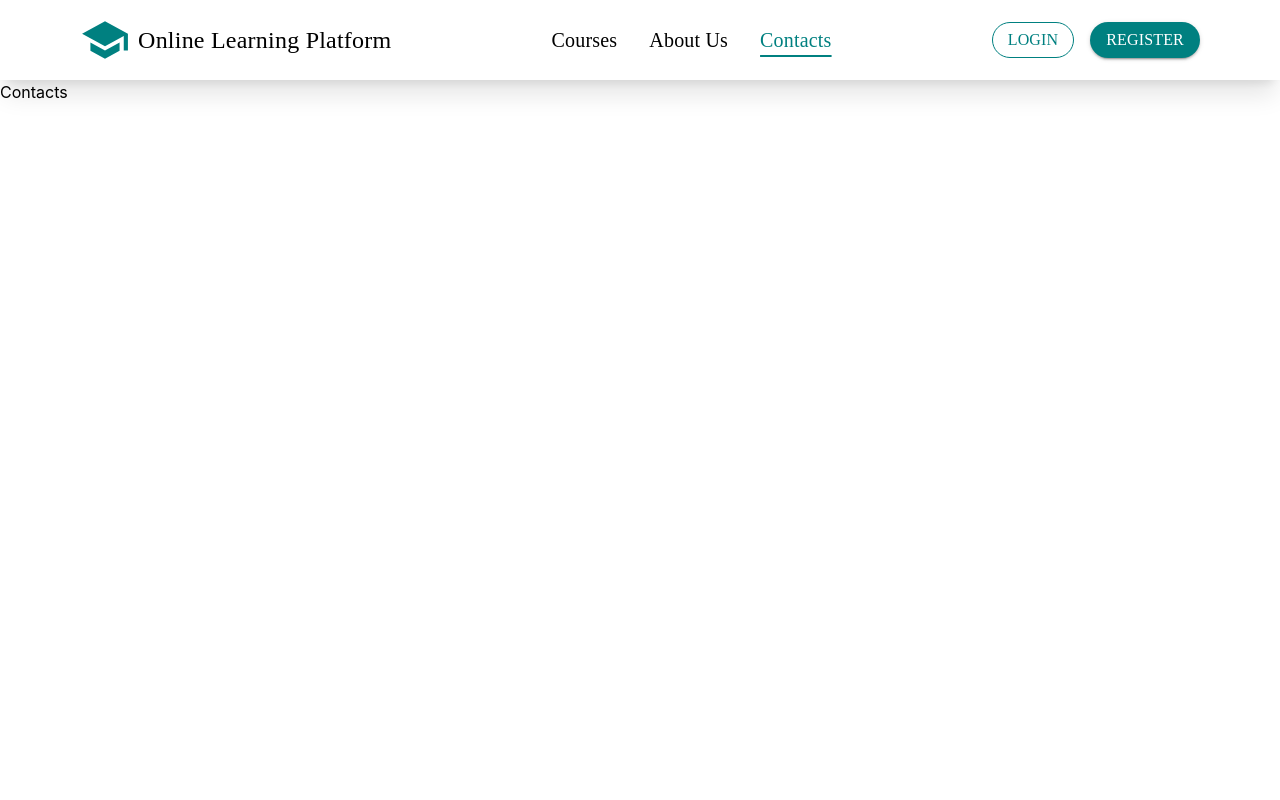
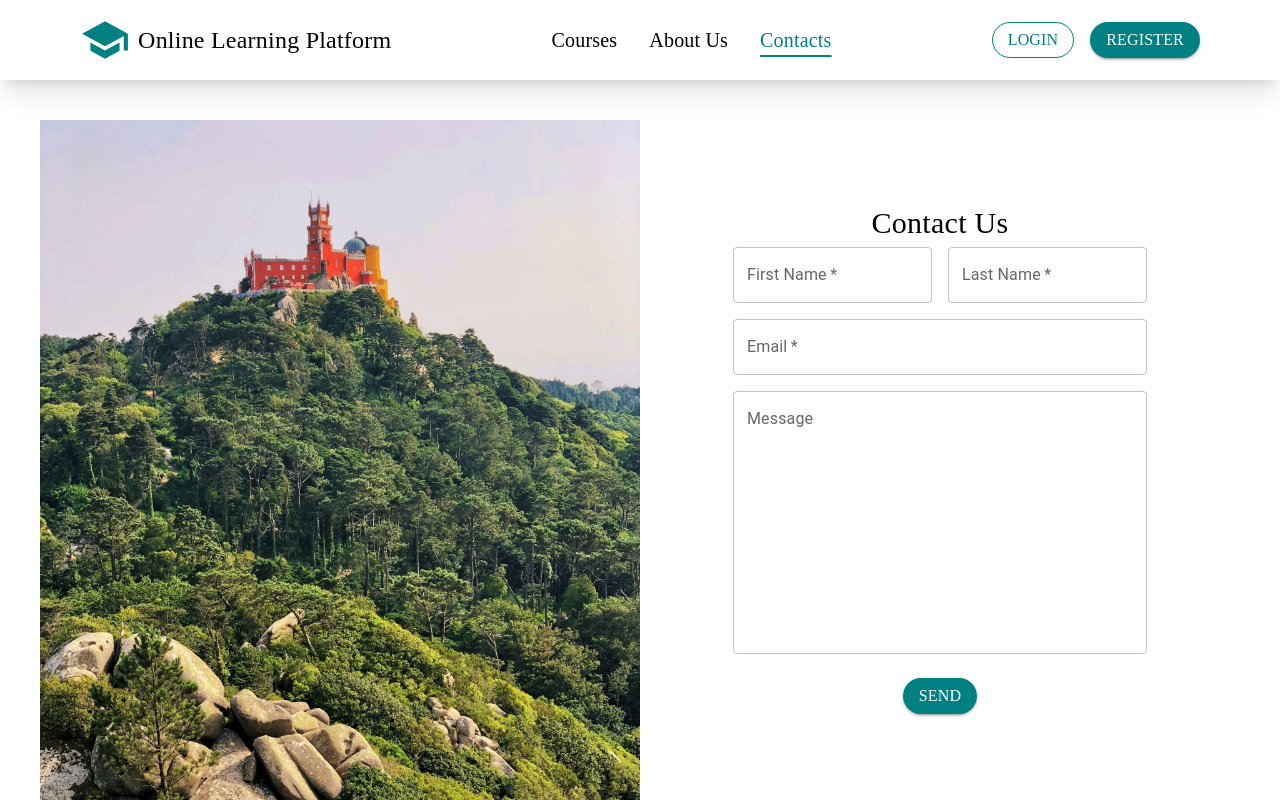
Before and after one commit to joaoyp/learning-platform, a React (Create React App) app: page /contacts in a window 1280 px wide. Shown: the top 800 px of the page. Built offline with nearby package versions, Linux system fonts and the light colour scheme; no server answers.

Commit message:
Contacts Page WIP

```diff
--- a/src/components/common/PrimaryButton.jsx
+++ b/src/components/common/PrimaryButton.jsx
@@ -1,11 +1,19 @@
 import { Button } from "@mui/material";
 import { Lettering } from "./Lettering";
 
-export const PrimaryButton = ({ href, size, text, onClick, fontSize }) => {
+export const PrimaryButton = ({
+  href,
+  size,
+  text,
+  onClick,
+  fontSize,
+  type,
+}) => {
   return (
     <>
       <Button
         onClick={onClick}
+        type={type}
         variant="contained"
         href={href}
         size={size}
--- /dev/null
+++ b/src/components/structure/contacts/ContactForm.jsx
@@ -0,0 +1,3 @@
+export const ContactForm = () => {
+  return <></>;
+};
--- a/src/components/structure/footer/Intro.jsx
+++ b/src/components/structure/footer/Intro.jsx
@@ -3,7 +3,7 @@ import { Lettering } from "../../common/Lettering";
 
 export const Intro = () => {
   return (
-    <div className="w-full flex flex-col">
+    <div className="ml-8 w-full flex flex-col">
       <div className="flex">
         <SchoolIcon sx={{ color: "teal", fontSize: "90px" }} />
         <div className="flex items-center ml-6">
--- a/src/components/structure/layout/Footer.jsx
+++ b/src/components/structure/layout/Footer.jsx
@@ -4,7 +4,7 @@ import { Contacts } from "../footer/Contacts";
 
 export const Footer = () => {
   return (
-    <footer className="p-4 flex justify-between gap-2 border-t-2 border-dark-teal bg-neutral-800 text-white w-full h-80 mt-auto">
+    <footer className="p-4 flex justify-between gap-2 border-t-2 border-teal-950 bg-neutral-800 text-white w-full h-80 mt-auto">
       <Intro />
       <Menu />
       <Contacts />
--- a/src/pages/Contacts.js
+++ b/src/pages/Contacts.js
@@ -1,4 +1,8 @@
-import { useEffect } from "react";
+import { useEffect, useState } from "react";
+import { Lettering } from "../components/common/Lettering";
+import { TextField, TextareaAutosize } from "@mui/material";
+import { PrimaryButton } from "../components/common/PrimaryButton";
+import { Link } from "react-router-dom";
 
 export const Contacts = () => {
   useEffect(() => {
@@ -7,7 +11,73 @@ export const Contacts = () => {
 
   return (
     <>
-      <h1>Contacts</h1>
+      <div className="flex justify-center p-10">
+        <div className="bg-contactImage w-full bg-cover"></div>
+        <div className="w-full relative">
+          <div className="flex justify-center absolute w-full mt-20">
+            <Lettering text={"Contact Us"} fontSize={30} />
+          </div>
+          <form onSubmit={""}>
+            <div className="flex flex-col gap-4 p-6 h-real-screen items-center justify-center">
+              <div className="flex w-9/12 gap-4 justify-between">
+                <div className="w-full">
+                  <TextField
+                    required
+                    fullWidth
+                    type="text"
+                    id="firstName"
+                    label="First Name"
+                    name="firstName"
+                    value={""}
+                    onChange={""}
+                  />
+                </div>
+                <div className="w-full">
+                  <TextField
+                    required
+                    fullWidth
+                    type="text"
+                    id="lastName"
+                    label="Last Name"
+                    name="lastName"
+                    value={""}
+                    onChange={""}
+                  />
+                </div>
+              </div>
+
+              <div className="w-9/12">
+                <TextField
+                  required
+                  fullWidth
+                  type="email"
+                  id="email"
+                  label="Email"
+                  name="email"
+                  value={""}
+                  onChange={""}
+                />
+              </div>
+              <div className="w-9/12">
+                <TextField
+                  minRows={10}
+                  multiline
+                  fullWidth
+                  type="text"
+                  id="message"
+                  label="Message"
+                  name="message"
+                  value={""}
+                  onChange={""}
+                />
+              </div>
+              <div className="mt-2">
+                <PrimaryButton text={"Send"} type={"submit"} />
+              </div>
+            </div>
+          </form>
+        </div>
+      </div>
     </>
   );
 };
--- a/tailwind.config.js
+++ b/tailwind.config.js
@@ -18,6 +18,7 @@ module.exports = {
       },
       backgroundImage: {
         hero: "url('/src/assets/images/hero.jpg')",
+        contactImage: "url('/src/assets/images/sintra.jpg')",
       },
       spacing: {
         "8xl": "96rem",
```
Also changed, not shown: src/assets/images/sintra.jpg (added).
